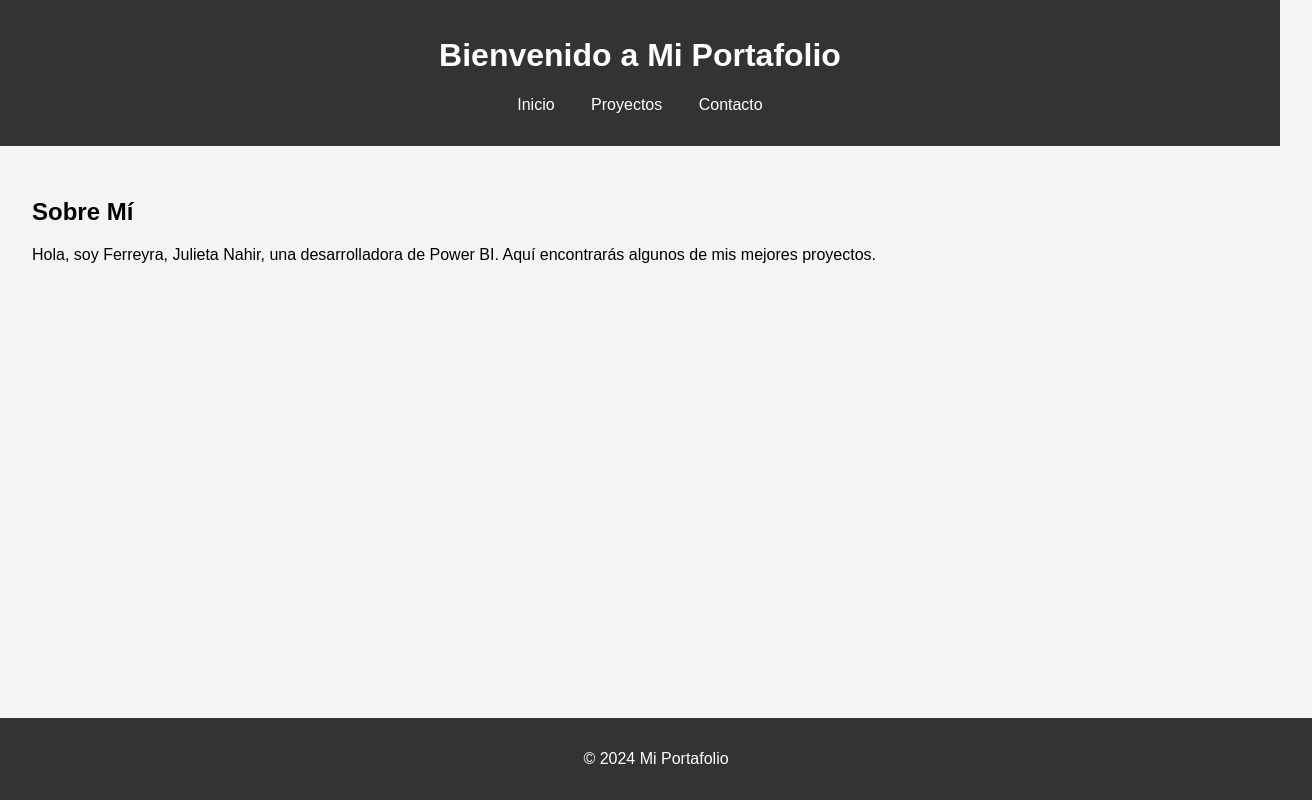
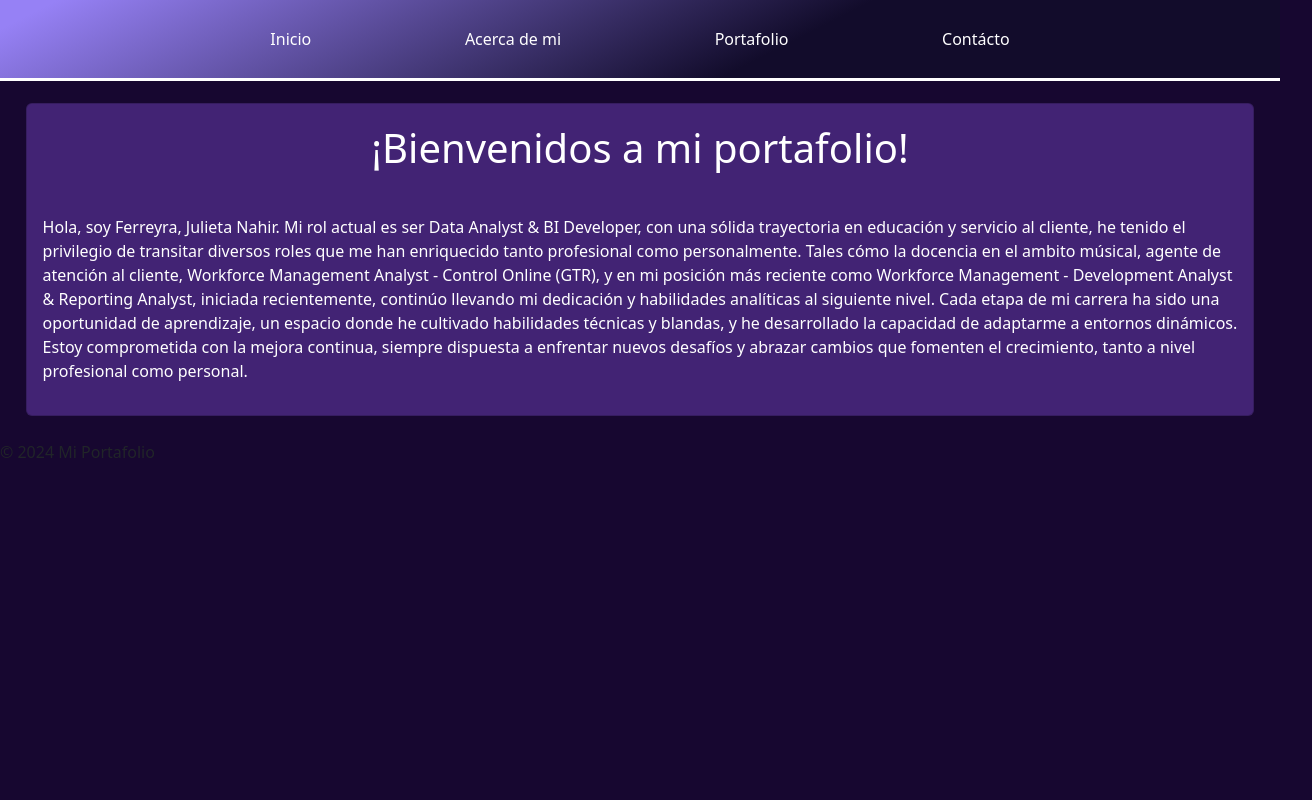
Before and after one commit to LokTedd4000/MyPortfolioFJN, a plain HTML site: page index.html in a window 1280 px wide. Shown: the whole page, 1312 px wide, since content can reach past the window. Drawn offline with nearby package versions, Linux system fonts and the light colour scheme; a script that the page names is missing.

Commit message:
Add top bar and abount us

```diff
--- a/css/styles.css
+++ b/css/styles.css
@@ -2,9 +2,65 @@ body {
     font-family: Arial, sans-serif;
     margin: 0;
     padding: 0;
-    background-color: #f4f4f4;
 }
 
+#back{
+    background-color: #170730;
+}
+
+#TopBar{
+    background-color: #200e3e;
+    background: rgb(18,12,43);
+    background: linear-gradient(333deg, rgba(18,12,43,1) 39%, rgba(150,129,245,1) 96%);
+    padding: 1.5vw;
+}
+
+#TopBar>li>a{
+    padding: 1vh 6vw;
+}
+
+.TextBar{
+    color: #ffff;
+    text-decoration: none;
+}
+
+.nav-link{
+    color: #ffff !important;
+    text-decoration: none !important;
+
+}
+
+#BorderLine{
+    width: 100%;
+    /*height: 200px;*/
+    border-bottom: 1px solid #ffff;
+    animation: MyLineMove 3s infinite;
+    animation: MyLineShadow 5s infinite;
+    box-shadow: 0px 2px #ffff;
+}
+
+@keyframes MyLineMove {
+    50% {border-color: 0px 1px #b1b1b1;}
+}
+
+@keyframes MyLineShadow {
+    50% {box-shadow: 0px 1px 15px #b1b1b1;}
+}
+
+.card{
+    margin: 3vh 2vw;
+    background-color: #512d8ac2 !important;
+    color: white !important;
+}
+
+.card>h1 {
+    padding: 1.5vw 1vh;
+    text-align: center;
+}
+
+
+
+/*
 header {
     background-color: #333;
     color: #fff;
--- a/index.html
+++ b/index.html
@@ -3,29 +3,48 @@
 <head>
     <meta charset="UTF-8">
     <meta name="viewport" content="width=device-width, initial-scale=1.0">
-    <title>Mi Portafolio de Power BI</title>
+    <meta name="author" content="Julieta Nahir Ferreyra"/>
+    <meta name="description" content="Portafolio de Ferreyra, Julieta Nahir.">
+    <meta name="keywords" content="Portafolio, Julieta, Nahir, Ferreyra, Power Bi">
+    <title>Mi Portafolio</title>
     <link rel="stylesheet" href="css/styles.css">
+    <link href="https://cdn.jsdelivr.net/npm/bootstrap@5.3.3/dist/css/bootstrap.min.css" rel="stylesheet" integrity="sha384-QWTKZyjpPEjISv5WaRU9OFeRpok6YctnYmDr5pNlyT2bRjXh0JMhjY6hW+ALEwIH" crossorigin="anonymous">
+
 </head>
-<body>
-    <header>
-        <h1>Bienvenido a Mi Portafolio</h1>
-        <nav>
-            <ul>
-                <li><a href="index.html">Inicio</a></li>
-                <li><a href="pages/projects.html">Proyectos</a></li>
-                <li><a href="pages/contact.html">Contacto</a></li>
-            </ul>
-        </nav>
+<body id="back">
+    <header >
+    <div id="BorderLine">
+        <ul id="TopBar" class="nav justify-content-center">
+            <li class="nav-item">
+              <a class="nav-link" aria-current="page" href="#">Inicio</a>
+            </li>
+            <li class="nav-item">
+              <a class="nav-link" href="#">Acerca de mi</a>
+            </li>
+            <li class="nav-item">
+              <a class="nav-link" href="#">Portafolio</a>
+            </li>
+            <li class="nav-item">
+                <a class="nav-link" href="#">Contácto</a>
+            </li>
+        </ul>
+    </div>
     </header>
     <main>
-        <section>
-            <h2>Sobre Mí</h2>
-            <p>Hola, soy Ferreyra, Julieta Nahir, una desarrolladora de Power BI. Aquí encontrarás algunos de mis mejores proyectos.</p>
+        <section class="card">
+            <h1>¡Bienvenidos a mi portafolio!</h1>
+            <div class="card-body">
+                <p>Hola, soy Ferreyra, Julieta Nahir. Mi rol actual es ser Data Analyst & BI Developer, con una sólida trayectoria en educación y servicio al cliente, he tenido el privilegio de transitar diversos roles que me han enriquecido tanto profesional como personalmente. Tales cómo la docencia en el ambito músical, agente de atención al cliente, Workforce Management Analyst - Control Online (GTR), y en mi posición más reciente como Workforce Management - Development Analyst & Reporting Analyst, iniciada recientemente, continúo llevando mi dedicación y habilidades analíticas al siguiente nivel. Cada etapa de mi carrera ha sido una oportunidad de aprendizaje, un espacio donde he cultivado habilidades técnicas y blandas, y he desarrollado la capacidad de adaptarme a entornos dinámicos. Estoy comprometida con la mejora continua, siempre dispuesta a enfrentar nuevos desafíos y abrazar cambios que fomenten el crecimiento, tanto a nivel profesional como personal.
+                </p>
+            </div>
         </section>
+
+
     </main>
     <footer>
         <p>&copy; 2024 Mi Portafolio</p>
     </footer>
     <script src="js/scripts.js"></script>
+    <script src="https://cdn.jsdelivr.net/npm/bootstrap@5.3.3/dist/js/bootstrap.bundle.min.js" integrity="sha384-YvpcrYf0tY3lHB60NNkmXc5s9fDVZLESaAA55NDzOxhy9GkcIdslK1eN7N6jIeHz" crossorigin="anonymous"></script>
 </body>
 </html>
```
